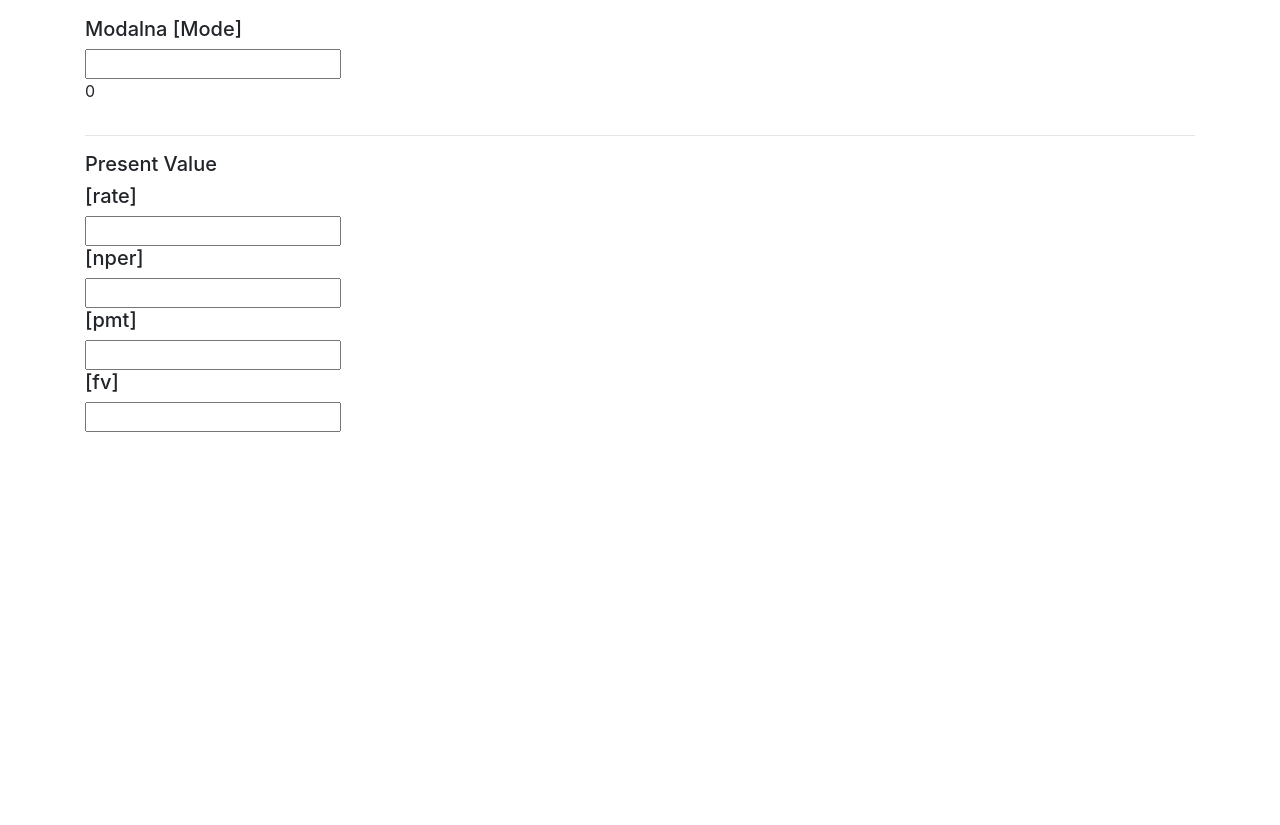
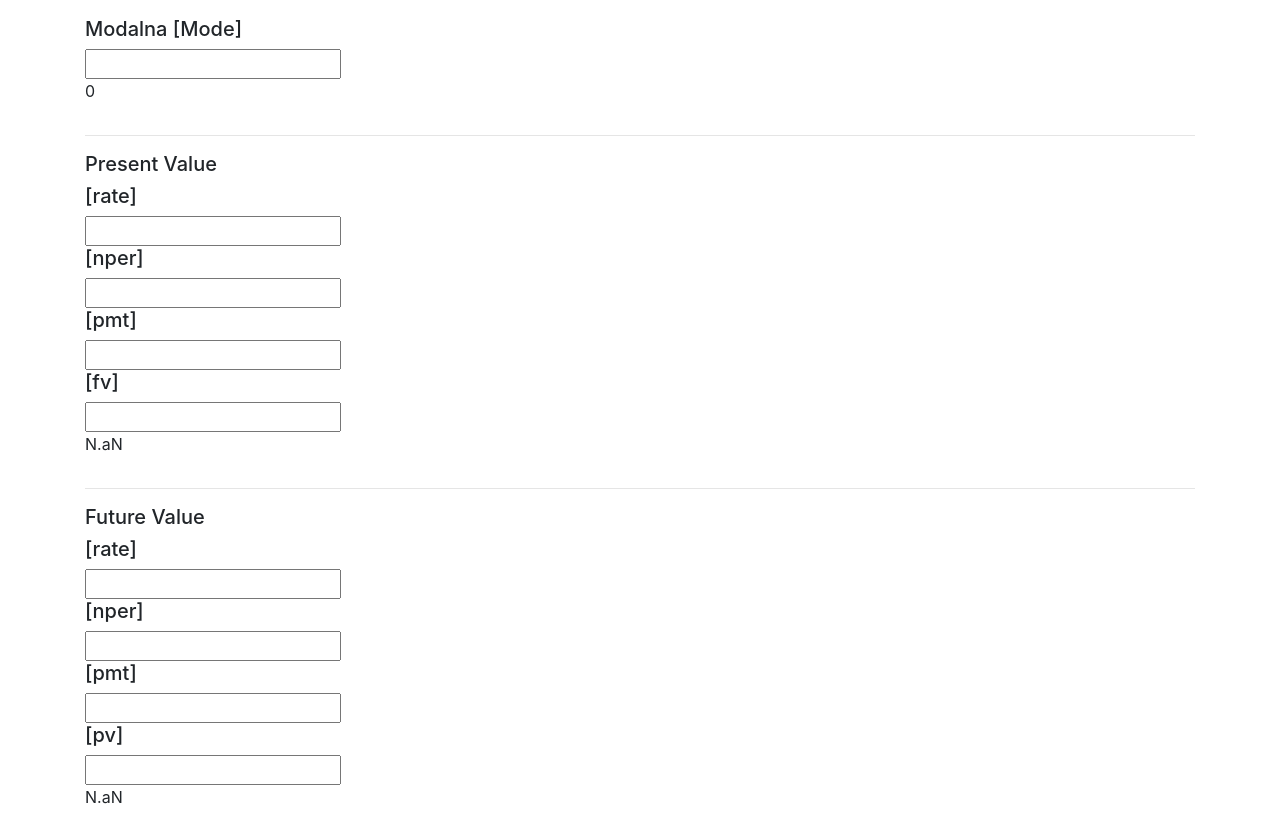
Before and after one commit to bartpiasek/fin-calc, a React (Create React App) app: page / in a window 1280 px wide. Shown: the part 560-1385 px from the top of the page. Before the commit the page ends 992 px from the top, so only its background shows below. Built offline with nearby package versions, Linux system fonts and the light colour scheme.

Commit message:
fv pv functions, convnumber

```diff
--- /dev/null
+++ b/src/components/Financial/ConvNumber.js
@@ -0,0 +1,12 @@
+import React from "react";
+
+function conv_number(expr, decplaces) {
+  var str = "" + Math.round(eval(expr) * Math.pow(10, decplaces));
+  while (str.length <= decplaces) {
+    str = "0" + str;
+  }
+
+  var decpoint = str.length - decplaces;
+  return str.substring(0, decpoint) + "." + str.substring(decpoint, str.length);
+}
+export default conv_number;
--- /dev/null
+++ b/src/components/Financial/FutureValue.js
@@ -0,0 +1,58 @@
+import React, { useState } from "react";
+import conv_number from "./ConvNumber";
+
+function FutureValue() {
+  const [rate, setRate] = useState();
+  const [nper, setNper] = useState();
+  const [pmt, setPmt] = useState();
+  const [pv, setPv] = useState();
+  let [fvValue, setFvValue] = useState();
+
+  if (nper == 0) return 0;
+
+  if (rate == 0) {
+    fvValue = -(pv + pmt * nper);
+  } else {
+    let x = Math.pow(1 + rate, -nper);
+    fvValue = -(-pmt + x * pmt + rate * x * pv) / rate;
+  }
+
+  return (
+    (fvValue = conv_number(fvValue, 2)),
+    (
+      <div>
+        <hr />
+        <form>
+          <h5>Future Value</h5>
+          <h5> [rate]</h5>
+          <input
+            role="rate-input"
+            name="rate"
+            onChange={(e) => setRate(e.target.value)}
+          ></input>
+          <h5>[nper]</h5>
+          <input
+            role="nper-input"
+            name="nper"
+            onChange={(e) => setNper(e.target.value)}
+          ></input>
+          <h5>[pmt]</h5>
+          <input
+            role="pmt-input"
+            name="pmt"
+            onChange={(e) => setPmt(e.target.value)}
+          ></input>
+          <h5>[pv]</h5>
+          <input
+            role="pv-input"
+            name="pv"
+            onChange={(e) => setPv(e.target.value)}
+          ></input>
+          <p placeholder="fv-output">{fvValue}</p>
+        </form>
+      </div>
+    )
+  );
+}
+
+export default FutureValue;
--- a/src/components/Financial/Investments.js
+++ /dev/null
@@ -1,70 +0,0 @@
-import React, { useState } from "react";
-
-function Investments() {
-  const [nettoCashflow, setNettoCashflow] = useState("");
-  const [discountRate, setDiscountRate] = useState("");
-  const [numOfPeriods, setNumOfPeriods] = useState("");
-
-  const [rate, setRate] = useState();
-  const [nper, setNper] = useState();
-  const [pmt, setPmt] = useState();
-  const [fv, setFv] = useState();
-
-  function NetPresentValue() {}
-
-  function PresentValue(rate, nper, pmt, fv) {
-    // const rate = parseFloat(rate);
-    // const nper = parseFloat(nper);
-    // const pmt = parseFloat(pmt);
-    // const fv = parseFloat(fv);
-
-    if (nper == 0) return 0;
-
-    if (rate == 0) {
-      let pv_value = -(fv + pmt * nper);
-    } else {
-      let x = Math.pow(1 + rate, -nper);
-      let y = Math.pow(1 + rate, nper);
-      let pv_value = -(x * (fv * rate - pmt + y * pmt)) / rate;
-    }
-    return <div>{/* <p>{pv_value}</p> */}</div>;
-  }
-
-  function FutureValue() {}
-
-  return (
-    <div>
-      <hr />
-      <form>
-        <h5>Present Value</h5>
-        <h5> [rate]</h5>
-        <input
-          role="rate-input"
-          name="rate"
-          onChange={(e) => setRate(e.target.value)}
-        ></input>
-        <h5>[nper]</h5>
-        <input
-          role="nper-input"
-          name="nper"
-          onChange={(e) => setNper(e.target.value)}
-        ></input>
-        <h5>[pmt]</h5>
-        <input
-          role="pmt-input"
-          name="pmt"
-          onChange={(e) => setPmt(e.target.value)}
-        ></input>
-        <h5>[fv]</h5>
-        <input
-          role="fv-input"
-          name="fv"
-          onChange={(e) => setFv(e.target.value)}
-        ></input>
-        {/* <p placeholder="pv-output">PresentValue()</p> */}
-      </form>
-    </div>
-  );
-}
-
-export default Investments;
--- /dev/null
+++ b/src/components/Financial/PresentValue.js
@@ -0,0 +1,59 @@
+import React, { useState } from "react";
+import conv_number from "./ConvNumber";
+
+function PresentValue() {
+  const [rate, setRate] = useState();
+  const [nper, setNper] = useState();
+  const [pmt, setPmt] = useState();
+  const [fv, setFv] = useState();
+  let [pvValue, setPvValue] = useState();
+
+  if (nper == 0) return 0;
+
+  if (rate == 0) {
+    pvValue = -(fv + pmt * nper);
+  } else {
+    let x = Math.pow(1 + rate, -nper);
+    let y = Math.pow(1 + rate, nper);
+    pvValue = -(x * (fv * rate - pmt + y * pmt)) / rate;
+  }
+
+  return (
+    (pvValue = conv_number(pvValue, 2)),
+    (
+      <div>
+        <hr />
+        <form>
+          <h5>Present Value</h5>
+          <h5> [rate]</h5>
+          <input
+            role="rate-input"
+            name="rate"
+            onChange={(e) => setRate(e.target.value)}
+          ></input>
+          <h5>[nper]</h5>
+          <input
+            role="nper-input"
+            name="nper"
+            onChange={(e) => setNper(e.target.value)}
+          ></input>
+          <h5>[pmt]</h5>
+          <input
+            role="pmt-input"
+            name="pmt"
+            onChange={(e) => setPmt(e.target.value)}
+          ></input>
+          <h5>[fv]</h5>
+          <input
+            role="fv-input"
+            name="fv"
+            onChange={(e) => setFv(e.target.value)}
+          ></input>
+          <p placeholder="pv-output">{pvValue}</p>
+        </form>
+      </div>
+    )
+  );
+}
+
+export default PresentValue;
--- a/src/components/Layout/Layout.js
+++ b/src/components/Layout/Layout.js
@@ -5,7 +5,8 @@ import StatFunc from "../Stat/StatFunc";
 import Container from "react-bootstrap/Container";
 import Row from "react-bootstrap/Row";
 import Col from "react-bootstrap/Col";
-import Investments from "../Financial/Investments";
+import PresentValue from "../Financial/PresentValue";
+import FutureValue from "../Financial/FutureValue";
 
 function Layout() {
   return (
@@ -25,7 +26,12 @@ function Layout() {
       </Row>
       <Row>
         <Col>
-          <Investments />
+          <PresentValue />
+        </Col>
+      </Row>
+      <Row>
+        <Col>
+          <FutureValue />
         </Col>
       </Row>
     </Container>
```
